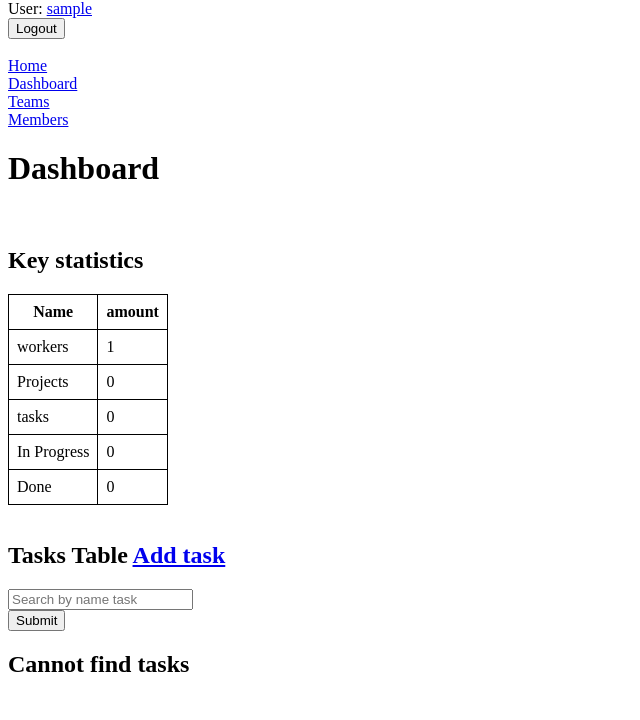
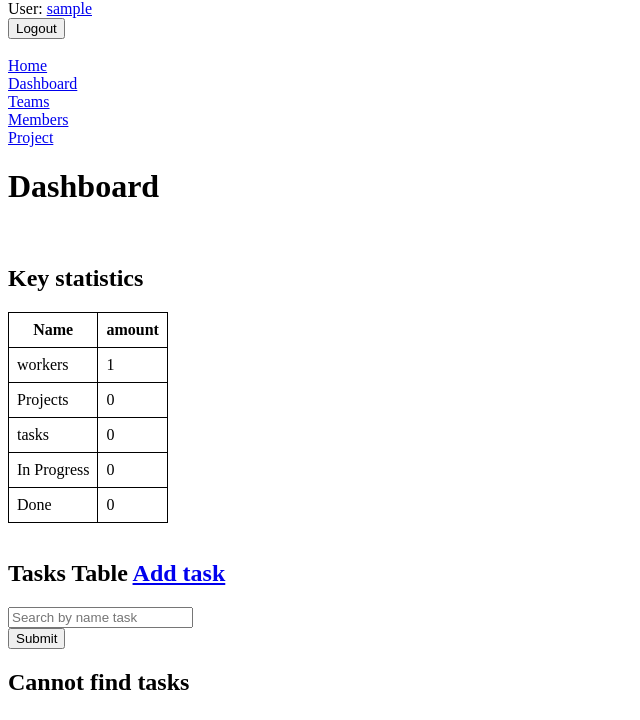
Before and after one commit to msubchak/team-task-manager, a Django app: page /dashboard/ in a window 1280 px wide. Shown: the part 80-800 px from the top of the page, without its empty margins (0-640 px from the left). Run offline with Django 5.2, Linux system fonts and the light colour scheme; the visitor is signed in with stand-in values (Sample User, id 1); data comes from the database, SQL or seed files in the repository; data that the repository does not hold is empty.

Commit message:
feat: Add project views and sidebar links

```diff
--- a/static/css/styles.css
+++ b/static/css/styles.css
@@ -6,7 +6,9 @@
 .worker-list,
 .team-list,
 .team-detail,
-.worker-tasks {
+.worker-tasks,
+.project-table,
+.project-detail {
     border-collapse: collapse;
     border: 1px solid black;
     padding: 8px;
@@ -20,7 +22,9 @@
 .worker-list td, .worker-list th,
 .team-list td, .team-list th,
 .team-detail td, .team-detail th,
-.worker-tasks td, .worker-tasks th {
+.worker-tasks td, .worker-tasks th,
+.project-table td, .project-table th,
+.project-detail td, .project-detail th {
     padding: 8px;
     border: 1px solid black;
 }
--- a/tasks/urls.py
+++ b/tasks/urls.py
@@ -17,6 +17,11 @@ from tasks.views import (
     TeamUpdateView,
     TeamDeleteView,
     WorkerTaskListView,
+    ProjectListView,
+    ProjectDetailView,
+    ProjectCreateView,
+    ProjectUpdateView,
+    ProjectDeleteView,
 )
 
 app_name = "tasks"
@@ -39,4 +44,9 @@ urlpatterns = [
     path("members/<int:pk>/delete/", WorkerDeleteView.as_view(), name="worker-delete"),
     path("members/<int:pk>/", WorkerDetailView.as_view(), name="worker-detail"),
     path("members/<int:pk>/tasks/", WorkerTaskListView.as_view(), name="worker-tasks"),
+    path("project/", ProjectListView.as_view(), name="project-list"),
+    path("project/<int:pk>/", ProjectDetailView.as_view(), name="project-detail"),
+    path("project/create/", ProjectCreateView.as_view(), name="project-create"),
+    path("project/<int:pk>/update/", ProjectUpdateView.as_view(), name="project-update"),
+    path("project/<int:pk>/delete/", ProjectDeleteView.as_view(), name="project-delete"),
 ]
--- a/tasks/views.py
+++ b/tasks/views.py
@@ -193,3 +193,28 @@ class TeamDeleteView(LoginRequiredMixin, generic.DeleteView):
     model = Team
     success_url = reverse_lazy("tasks:team-list")
     template_name = "tasks/team_delete.html"
+
+
+class ProjectListView(LoginRequiredMixin, generic.ListView):
+    model = Project
+
+
+class ProjectDetailView(LoginRequiredMixin, generic.DetailView):
+    model = Project
+
+
+class ProjectCreateView(LoginRequiredMixin, generic.CreateView):
+    model = Project
+    fields = "__all__"
+    success_url = reverse_lazy("tasks:project-list")
+
+
+class ProjectUpdateView(LoginRequiredMixin, generic.UpdateView):
+    model = Project
+    fields = "__all__"
+    success_url = reverse_lazy("tasks:project-list")
+
+
+class ProjectDeleteView(LoginRequiredMixin, generic.DeleteView):
+    model = Project
+    template_name = "tasks/project_delete.html"
--- a/templates/includes/sidebar.html
+++ b/templates/includes/sidebar.html
@@ -19,4 +19,5 @@
   <li class="list-group-item"><a href="{% url 'tasks:task-list' %}">Dashboard</a></li>
   <li class="list-group-item"><a href="{% url 'tasks:team-list' %}">Teams</a></li>
   <li class="list-group-item"><a href="{% url 'tasks:worker-list' %}">Members</a></li>
+  <li class="list-group-item"><a href="{% url 'tasks:project-list' %}">Project</a></li>
 </ul>
```
Also changed, not shown: templates/tasks/project_delete.html (added, +11 -0 lines), templates/tasks/project_detail.html (added, +30 -0 lines), templates/tasks/project_form.html (added, +9 -0 lines), templates/tasks/project_list.html (added, +37 -0 lines), templates/tasks/task_list.html (indentation only).
